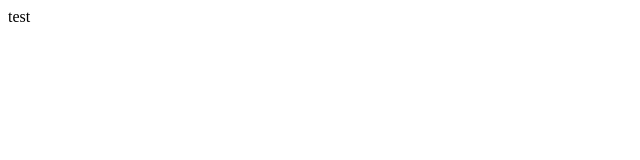
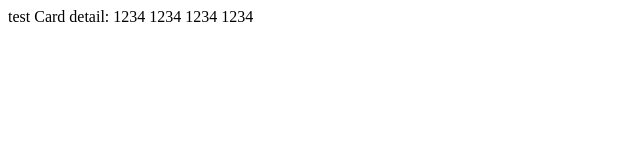
Before and after one commit to anchongkincho/project-a, a plain HTML site: page index.html in a window 1280 px wide. Shown: the whole page, without its empty margins (0-640 px from the left). Drawn offline with Linux system fonts and the light colour scheme.

Commit message:
feat(12): setup payment

```diff
--- a/index.html
+++ b/index.html
@@ -1,3 +1,4 @@
 <html>test
+Card detail: 1234 1234 1234 1234
 
 </html>
```
